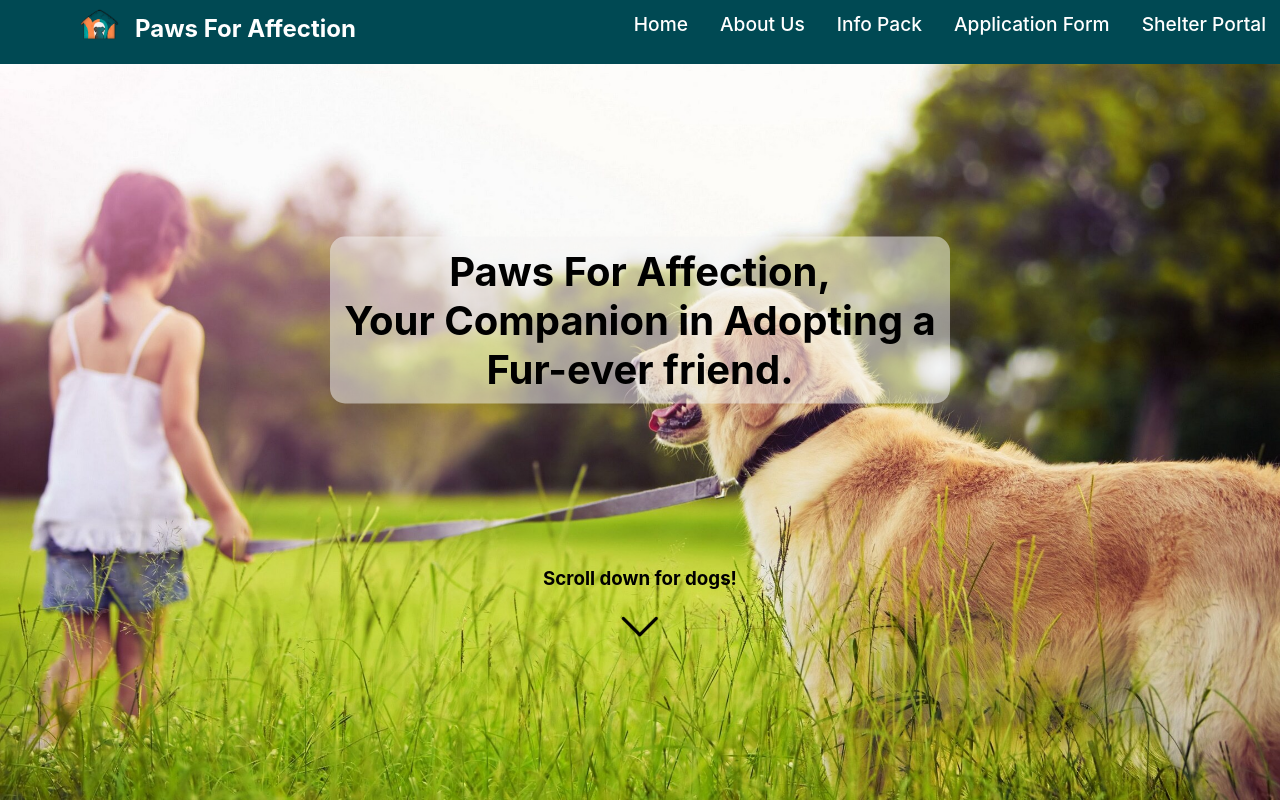
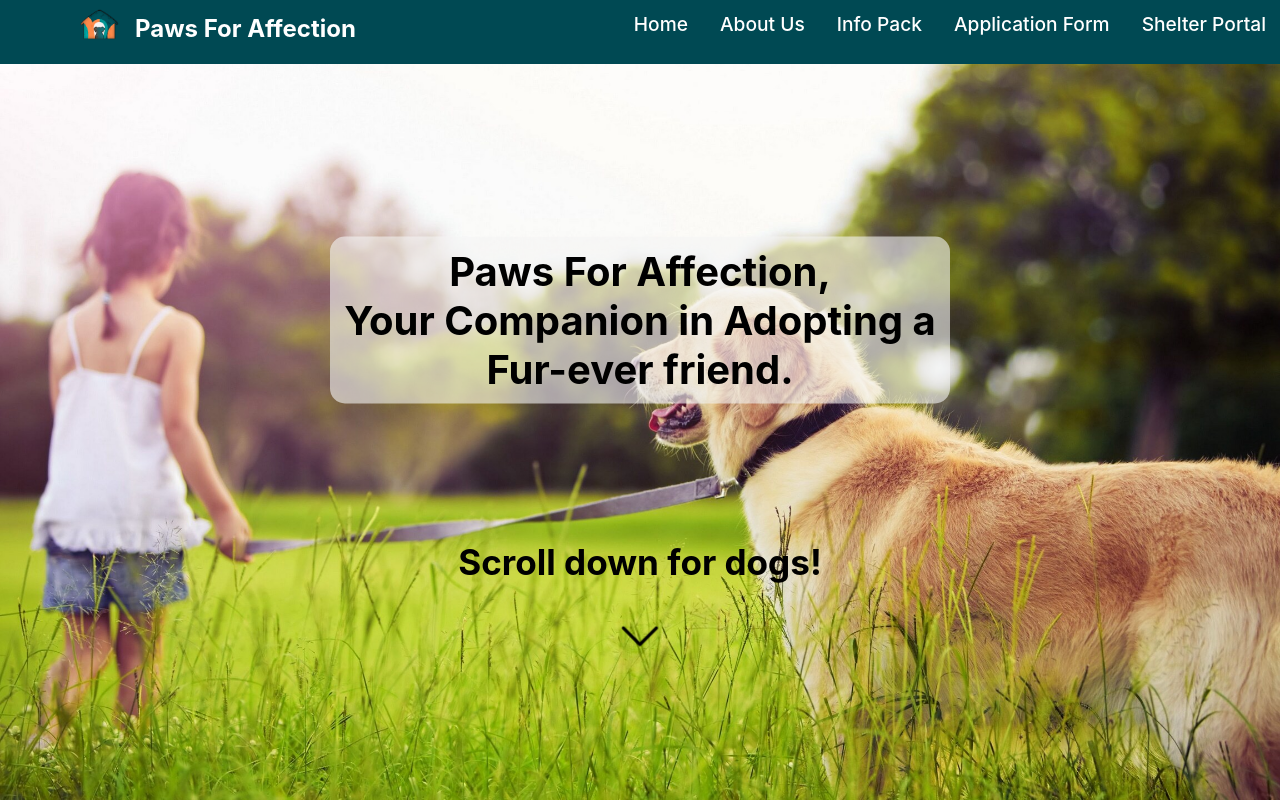
Before and after one commit to anjaliruth/TheHackitectsFinalProjects, a React (Create React App) app in the folder myapp/: page / in a window 1280 px wide. Shown: the top 802 px of the page. Built offline with nearby package versions, Linux system fonts and the light colour scheme; no server answers; the database is empty.

Commit message:
scroll for dogs text size

```diff
--- a/myapp/src/components/HomePage/HomePage.css
+++ b/myapp/src/components/HomePage/HomePage.css
@@ -9,7 +9,7 @@
   transform: translate(-50%, -50%);
   display: flex;
   align-items: center;
-  background-color: rgb(245, 245, 245, 0.5);
+  background-color: rgb(245, 245, 245, 0.6);
   max-width: 600px;
   margin: 0 auto;
   border-radius: 15px;
@@ -21,12 +21,16 @@
 
 .scrollForDogs {
   position: absolute;
-  bottom: 10%;
+  bottom: 5%;
   left: 50%;
   transform: translate(-50%, -50%);
   text-align: center;
 }
 
+
+.scrollForDogs{
+  font-size: 30px;
+}
 #scrollArrow {
   max-width: 50px;
   max-height: 50px;
@@ -59,6 +63,7 @@
 .section1 {
   background-image: url("../../Media/PFAHomePage.jpg");
   background-size: cover;
+  filter:grayscale(0%);
   height: 100vh;
   width: 100vw;
   background-position: center center;
```
